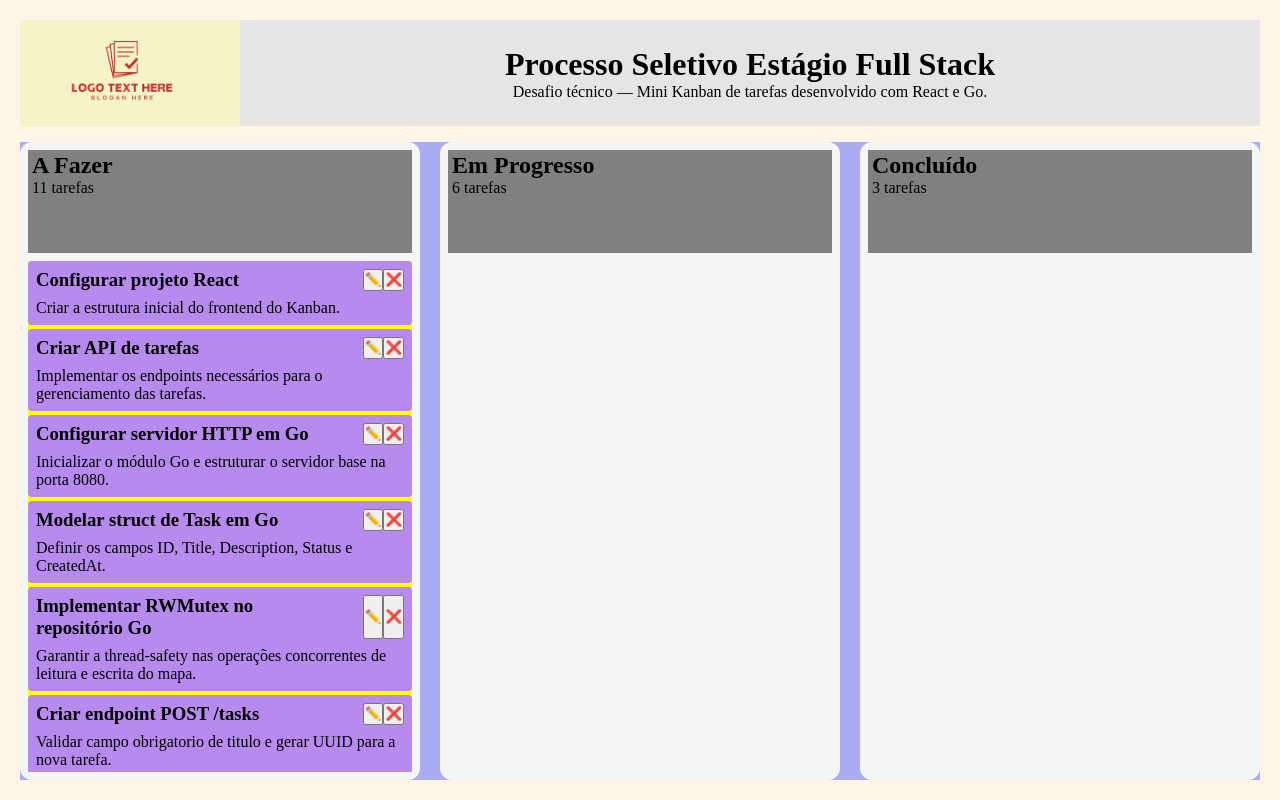
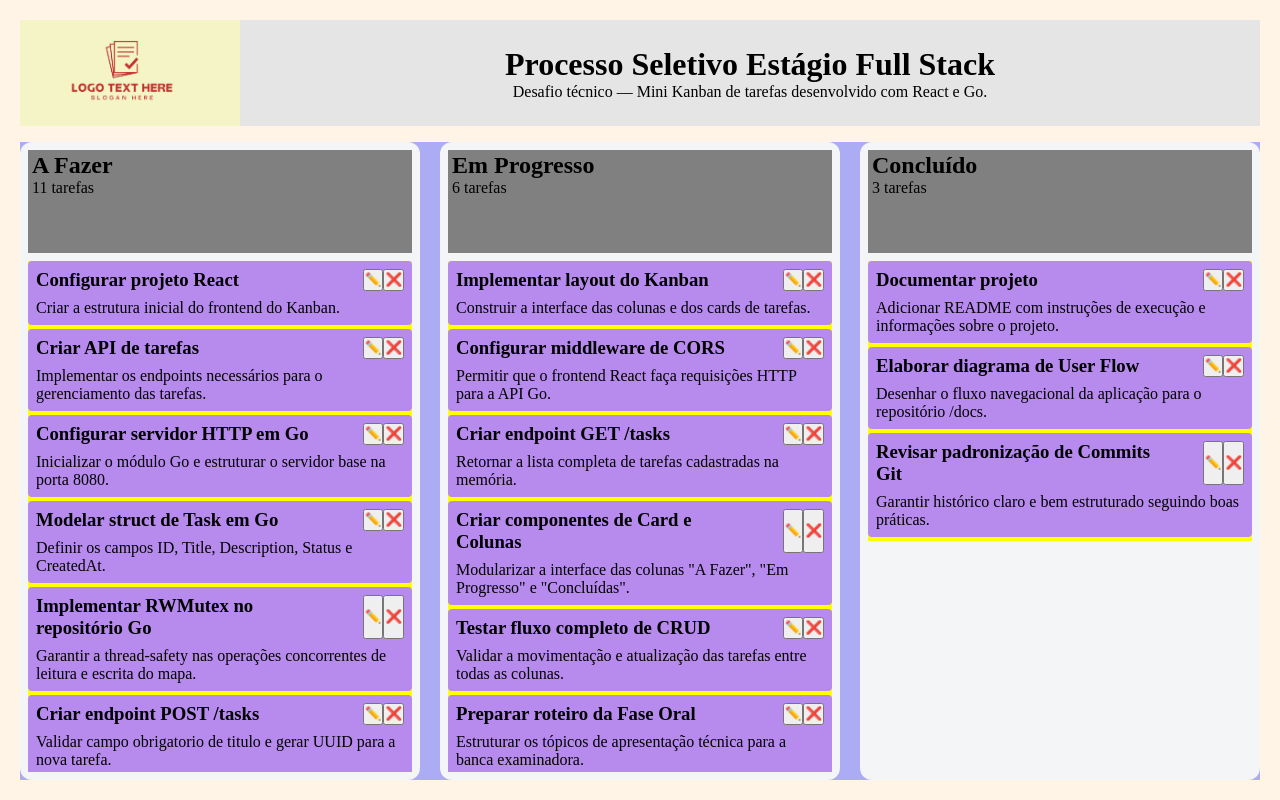
Before and after one commit to wiloberd/desafio-fullstack-veritas, a React (Vite) app in the folder frontend/: page / in a window 1280 px wide. Built offline with nearby package versions, Linux system fonts and the light colour scheme.

Commit message:
feat(frontend): integra componente TaskCard em todas as colunas do Kanban

```diff
--- a/frontend/src/App.jsx
+++ b/frontend/src/App.jsx
@@ -57,7 +57,7 @@ function App() {
                       />
                     ))
                   }
-              </ul>
+                </ul>
             </div>
           </div>
 
@@ -68,6 +68,21 @@ function App() {
                 <p className="task-count">{progress.length} tarefas</p>
               </div>
             </div>
+
+            <div className="column-content">
+               <ul className='task-items'>
+                  {
+                    progress.map((task) => (
+                      <TaskCard
+                        key={task.id}
+                        task={task}
+                        onEdit={handleEdit}
+                        onDelete={handleDelete}
+                      />
+                    ))
+                  }
+                </ul>
+            </div>
           </div>
 
           <div className="kanban-column">
@@ -77,7 +92,22 @@ function App() {
                   <p className="task-count">{done.length} tarefas</p>
               </div>
             </div>
-          </div>
+
+            <div className="column-content">
+               <ul className='task-items'>
+                  {
+                    done.map((task) => (
+                      <TaskCard
+                        key={task.id}
+                        task={task}
+                        onEdit={handleEdit}
+                        onDelete={handleDelete}
+                      />
+                    ))
+                  }
+                </ul>
+              </div>
+            </div>
         </section>
       </main>
     </>
```
